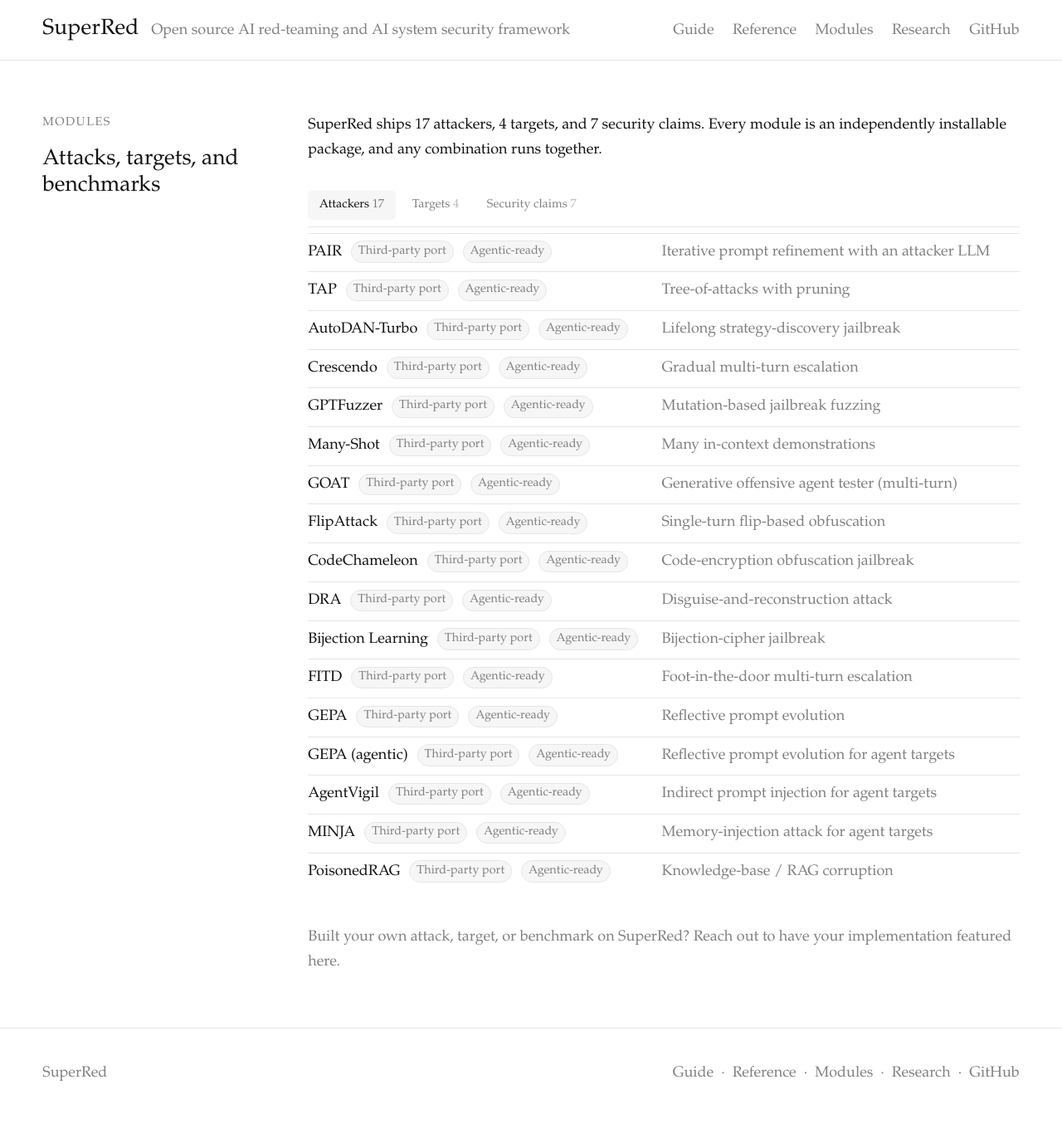
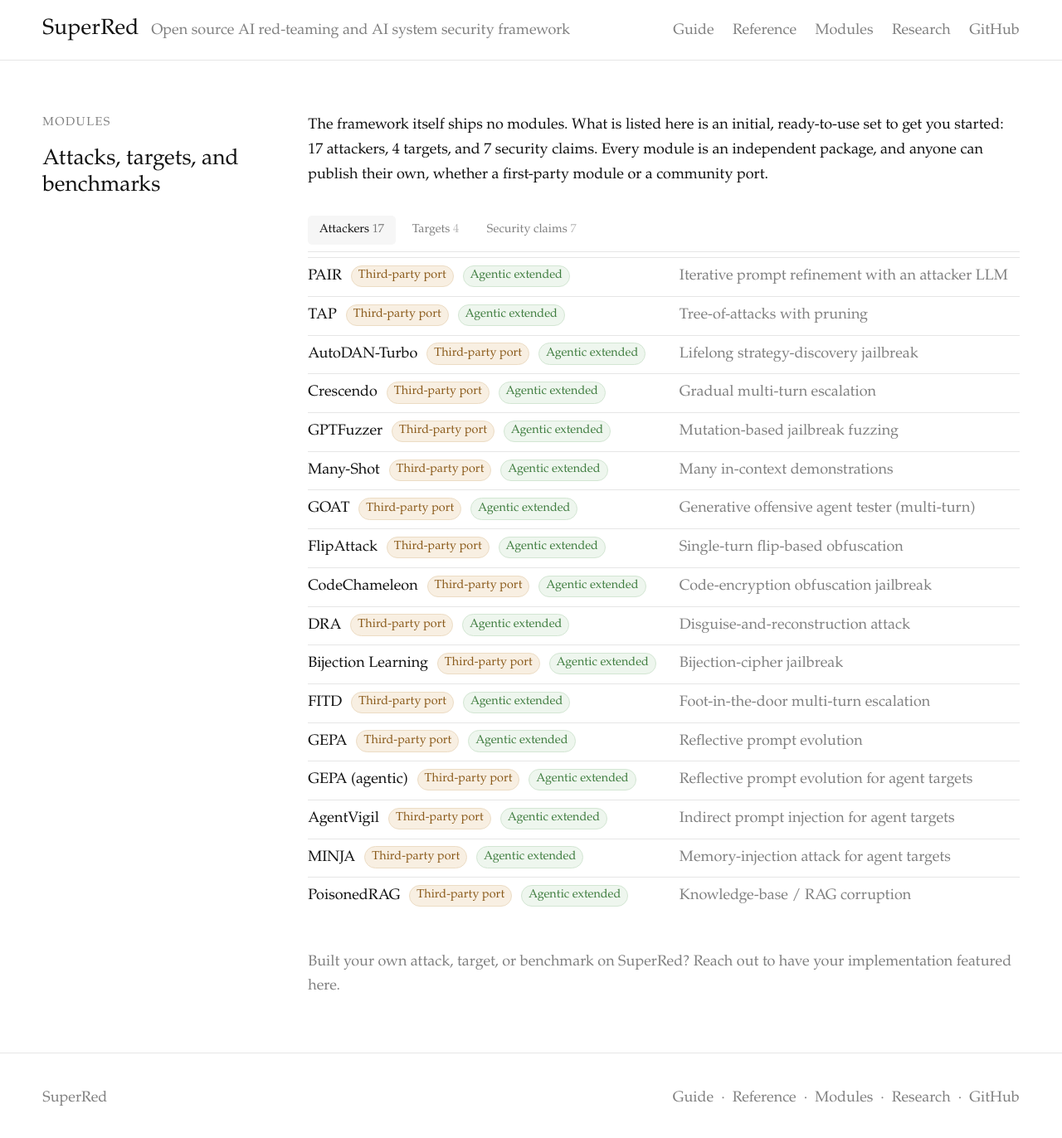
Before and after one commit to RoldSI/superred, a Jekyll site: the page built from docs/modules.html, in a window 1280 px wide and 1396 px high. Shown: the top 1372 px of the window at 83% size. Built offline with Jekyll 4.4.1, drawn with Linux system fonts in a browser that asks for light colours.

Commit message:
docs(site): merge guide getting-started, landing copy + modules polish
Guide: merge Overview + Quick Start into one Inspect-style 'Getting Started'
page (intro, mental model, then the example built up step by step with prose
between each piece); drop the venv boilerplate; delete quick-start; nav +
links updated.

Landing: pip install in the hero and inline in getting-started; showcase names
targets too; 'freely composable' positive framing; meeting-point now three
first-class columns (attackers/targets/benchmarks); features drop the top-row
rules; sticky section headings sit lower under the nav.

Modules: reframe intro (the framework ships no modules; this is a starter set
anyone can extend); tags color-coded (port/first-party/agentic) as pastels;
'Agentic extended' rename; sticky tabs aligned with the heading.

```diff
--- a/docs/_data/nav.yml
+++ b/docs/_data/nav.yml
@@ -1,10 +1,8 @@
 # Sidebar navigation. Section titles are labels; items are pages, in order.
 - title: User Guide
   items:
-    - title: Overview
+    - title: Getting Started
       url: /guide/
-    - title: Quick Start
-      url: /guide/quick-start
     - title: Core Concepts
       url: /guide/core-concepts
     - title: Writing a Target
--- a/docs/assets/home.css
+++ b/docs/assets/home.css
@@ -38,7 +38,7 @@
   column-gap: clamp(2rem, 5vw, 5rem);
   align-items: start;
 }
-.section-head { position: sticky; top: calc(var(--header-h) + 1.5rem); }
+.section-head { position: sticky; top: calc(var(--header-h) + 3rem); }
 .section-body > :first-child { margin-top: 0; }
 @media (max-width: 860px) {
   .section { grid-template-columns: 1fr; row-gap: 1.2rem; }
@@ -66,7 +66,7 @@
 .tabs > input { position: absolute; opacity: 0; width: 0; height: 0; }
 .tablist {
   position: sticky;
-  top: var(--header-h);
+  top: calc(var(--header-h) + 3rem);
   z-index: 5;
   display: flex;
   flex-wrap: wrap;
@@ -127,7 +127,9 @@
   white-space: nowrap;
   vertical-align: middle;
 }
-.mod-tag-first { color: #2c5aa0; background: #f1f5fb; border-color: #d6e0f0; }
+.mod-tag-port    { color: #8a5a1a; background: #f8efe2; border-color: #ecdcc4; }
+.mod-tag-first   { color: #2c5aa0; background: #eef3fb; border-color: #d6e0f0; }
+.mod-tag-agentic { color: #3f7d3f; background: #eef6ee; border-color: #d3e6d3; }
 @media (max-width: 640px) {
   .mod-grid { grid-template-columns: 1fr; }
   .mod-grid > .mod-desc { border-top: none; padding-top: 0; padding-bottom: 0.7rem; }
@@ -198,8 +200,8 @@
 /* ---- two-column value props ---- */
 .two-col {
   display: grid;
-  grid-template-columns: 1fr 1fr;
-  gap: 2.5rem;
+  grid-template-columns: repeat(3, 1fr);
+  gap: 2rem 2.5rem;
 }
 .two-col h3 { font-size: var(--fs-body); font-weight: 500; margin: 0 0 0.6rem; }
 .two-col p { margin: 0; }
@@ -211,6 +213,7 @@
   gap: 2rem 2.5rem;
 }
 .feature { padding-top: 1rem; border-top: 1px solid var(--line); }
+.features .feature:nth-child(-n+2) { border-top: none; padding-top: 0; }
 .feature h3 { font-size: var(--fs-body); font-weight: 500; margin: 0 0 0.4rem; }
 .feature p { margin: 0; font-size: var(--fs-body); color: #333; }
 
@@ -253,3 +256,14 @@
   .two-col, .features, .doc-cards { grid-template-columns: 1fr; }
   .section { padding: 3.2rem 1.25rem; }
 }
+
+/* inline code on landing pages */
+.section-body p code, .hero code {
+  font-family: var(--mono);
+  font-size: var(--fs-small);
+  background: var(--code-bg);
+  padding: 0.1em 0.35em;
+  border-radius: 3px;
+}
+/* compact, centered pip line in the hero */
+.hero .highlight { width: max-content; max-width: 100%; margin: 1.6rem auto 0.2rem; }
--- a/docs/modules.html
+++ b/docs/modules.html
@@ -9,7 +9,7 @@
     <h2>Attacks, targets, and benchmarks</h2>
   </div>
   <div class="section-body">
-    <p>SuperRed ships {{ site.data.modules.optimizers | size }} attackers, {{ site.data.modules.targets | size }} targets, and {{ site.data.modules.security_claims | size }} security claims. Every module is an independently installable package, and any combination runs together.</p>
+    <p>The framework itself ships no modules. What is listed here is an initial, ready-to-use set to get you started: {{ site.data.modules.optimizers | size }} attackers, {{ site.data.modules.targets | size }} targets, and {{ site.data.modules.security_claims | size }} security claims. Every module is an independent package, and anyone can publish their own, whether a first-party module or a community port.</p>
 
     <div class="tabs">
       <input type="radio" name="modtab" id="tab-attackers" checked>
@@ -24,7 +24,7 @@
       <div class="tabpanel panel-attackers">
         <div class="mod-grid">
           {% for m in site.data.modules.optimizers %}
-          <div class="mod-name">{{ m.name }} <span class="mod-tag">Third-party port</span> <span class="mod-tag">Agentic-ready</span></div>
+          <div class="mod-name">{{ m.name }} <span class="mod-tag mod-tag-port">Third-party port</span> <span class="mod-tag mod-tag-agentic">Agentic extended</span></div>
           <div class="mod-desc">{{ m.blurb }}</div>
           {% endfor %}
         </div>
@@ -33,7 +33,7 @@
       <div class="tabpanel panel-targets">
         <div class="mod-grid">
           {% for m in site.data.modules.targets %}
-          <div class="mod-name">{{ m.name }} {% if m.first_party %}<span class="mod-tag mod-tag-first">First-party</span>{% else %}<span class="mod-tag">Third-party port</span>{% endif %}</div>
+          <div class="mod-name">{{ m.name }} {% if m.first_party %}<span class="mod-tag mod-tag-first">First-party</span>{% else %}<span class="mod-tag mod-tag-port">Third-party port</span>{% endif %}</div>
           <div class="mod-desc">{{ m.blurb }}</div>
           {% endfor %}
         </div>
@@ -42,7 +42,7 @@
       <div class="tabpanel panel-claims">
         <div class="mod-grid">
           {% for m in site.data.modules.security_claims %}
-          <div class="mod-name">{{ m.name }} {% if m.first_party %}<span class="mod-tag mod-tag-first">First-party</span>{% else %}<span class="mod-tag">Third-party port</span>{% endif %}</div>
+          <div class="mod-name">{{ m.name }} {% if m.first_party %}<span class="mod-tag mod-tag-first">First-party</span>{% else %}<span class="mod-tag mod-tag-port">Third-party port</span>{% endif %}</div>
           <div class="mod-desc">{{ m.blurb }}</div>
           {% endfor %}
         </div>
```
Also changed, not shown: docs/guide/README.md (+124 -39 lines), docs/guide/quick-start.md (deleted, +0 -136 lines), docs/index.html (+13 -9 lines).
